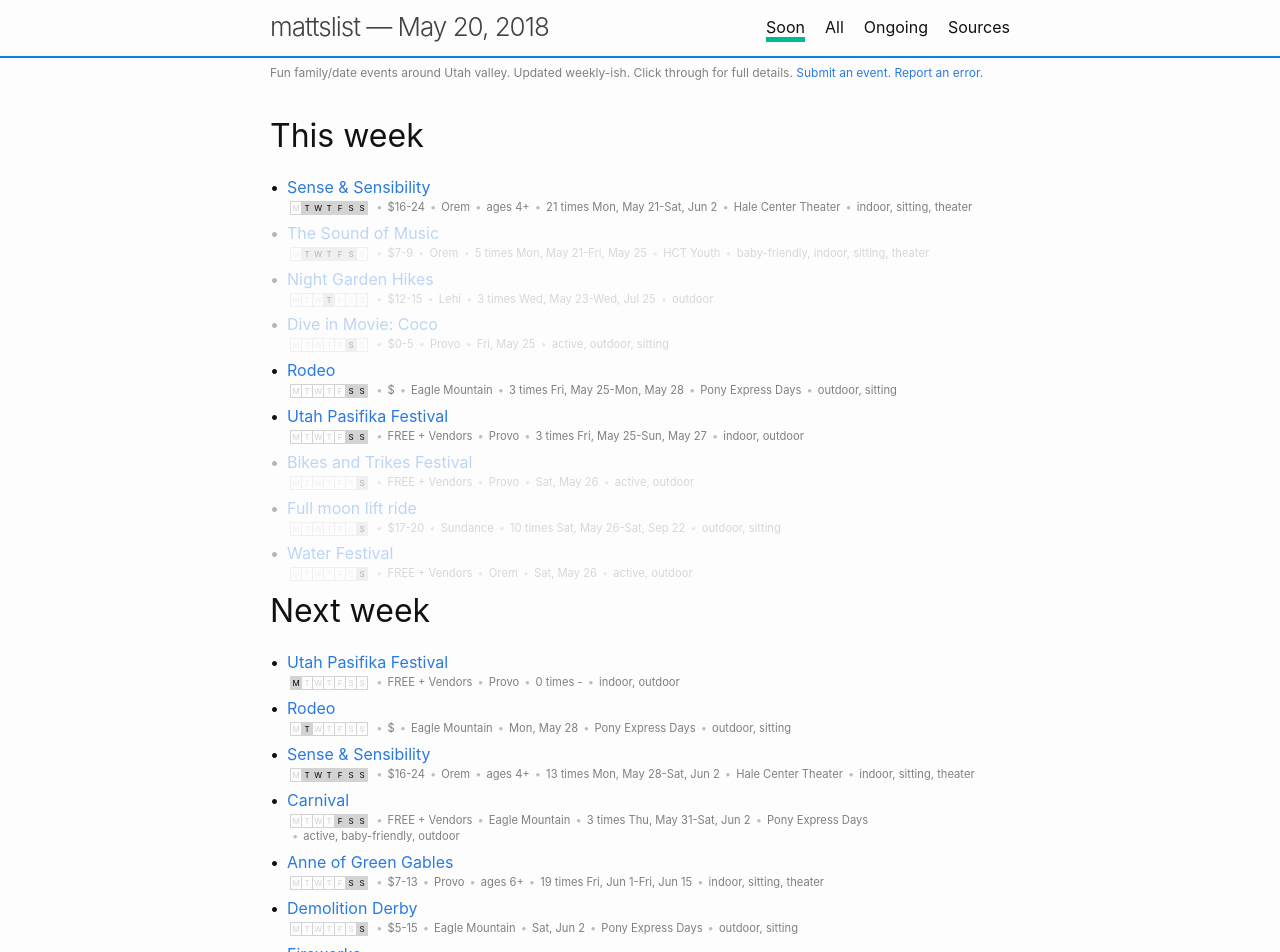
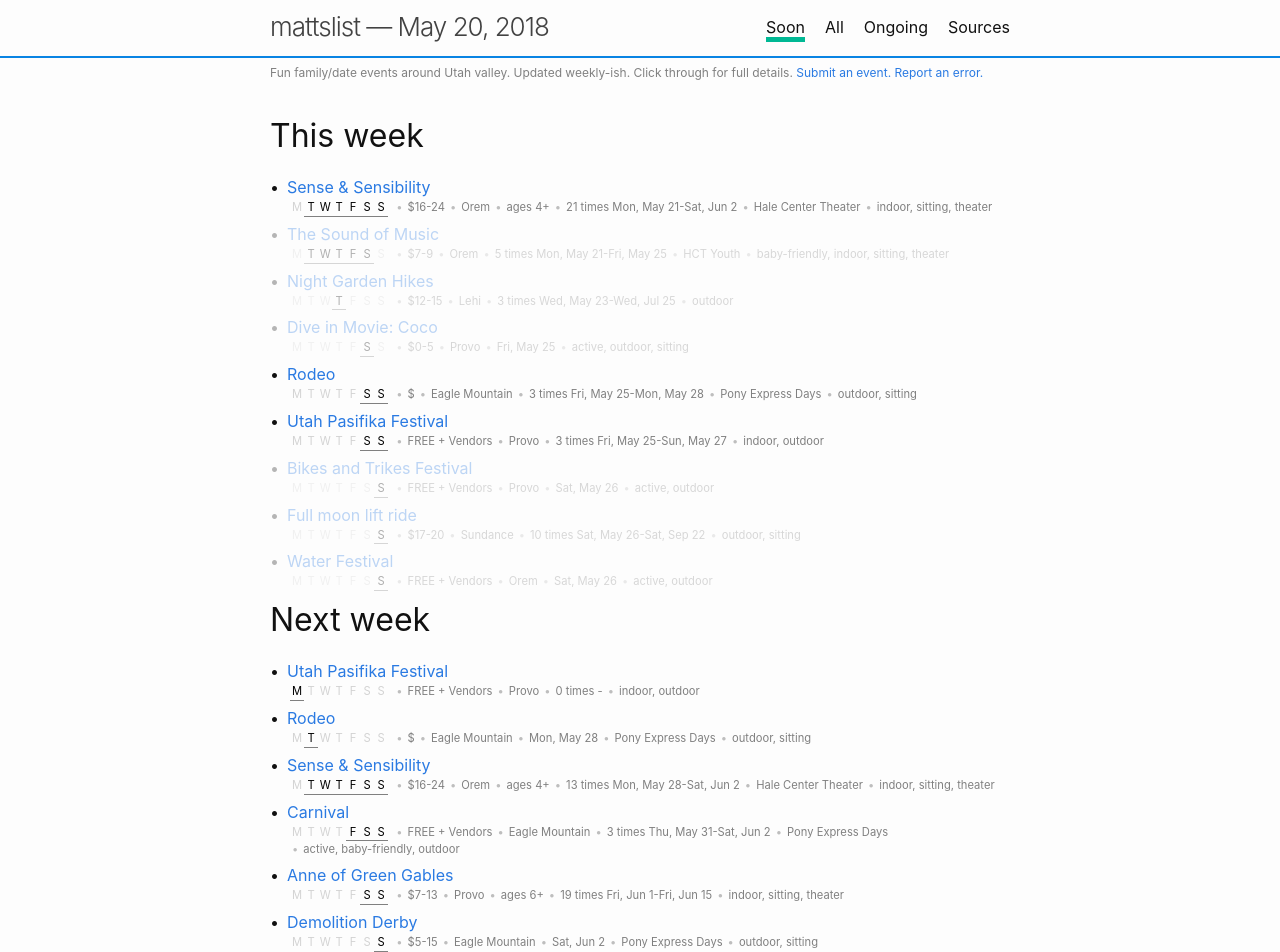
Before and after one commit to iffy/utahvalley, a Jekyll site: the page built from index.md, in a window 1280 px wide. Shown: the top 952 px of the page. Built offline with Jekyll 4.4.1, drawn with Linux system fonts in a browser that asks for light colours.

Commit message:
Underlines instead of boxes

```diff
--- a/_sass/minima/_layout.scss
+++ b/_sass/minima/_layout.scss
@@ -48,17 +48,14 @@
     > div {
       display: inline-block;
       padding: 0;
-      font-size: 8px;
-      border: 1px solid lightgrey;
       border-width: 1px 0px 1px 1px;
-      sheight: 8px;
-      width: 10px;
+      width: 14px;
       color: lightgrey;
       position: relative;
       text-align: center;
       &.included {
-        background-color: lightgrey;
         color: black;
+        border-bottom: 1px solid grey;
       }
       &:last-child {
         border-right-width: 1px;
```
